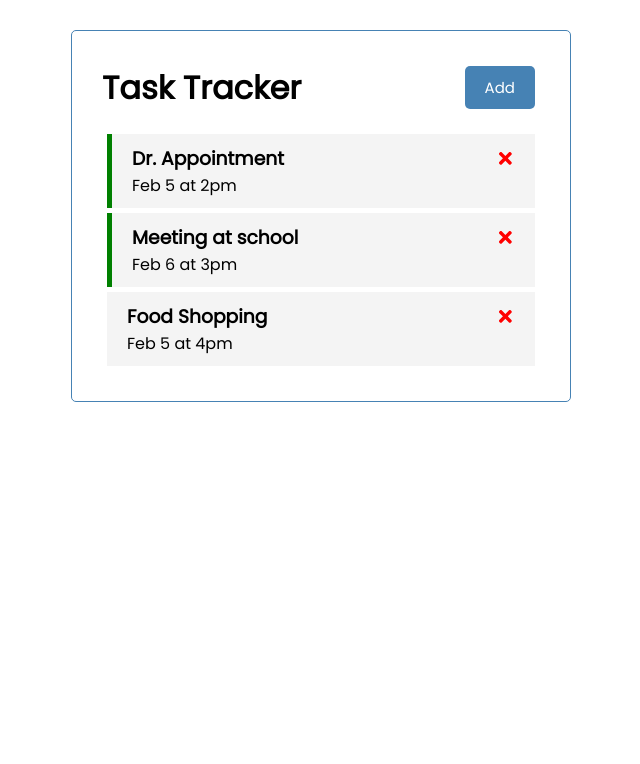
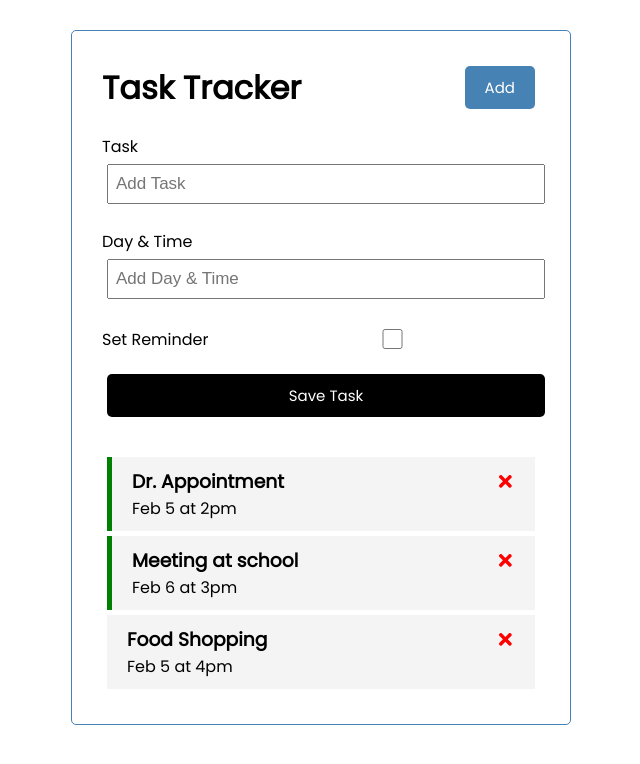
Before and after one commit to SubasiniR/react-task-tracker, a React (Create React App) app: page / in a window 1280 px wide. Shown: the top 764 px of the page, without its empty margins (319-959 px from the left). Built offline with nearby package versions, Linux system fonts and the light colour scheme.

Commit message:
Added Task form submission functionality

```diff
--- a/src/App.js
+++ b/src/App.js
@@ -1,5 +1,6 @@
 import Header from './components/Header'
 import Tasks from './components/Tasks'
+import AddTask from './components/AddTask'
 import { useState } from 'react'
 
 const App = () => {
@@ -24,6 +25,13 @@
     },
   ])
 
+  //Add Task
+  const addTask = (task) => {
+    const id = Math.floor(Math.random() *10000) +1
+    const newTask = { id, ...task}
+    setTasks([...tasks, newTask])
+  }
+
   // Delete Task
   const deleteTask = (id) => {
     setTasks(tasks.filter((task) => task.id!==id))
@@ -41,6 +49,7 @@
   return (
     <div className="container">
       <Header/>
+      <AddTask onAdd = {addTask} />
       {tasks.length> 0 ? (
         <Tasks
           tasks = {tasks}
```
